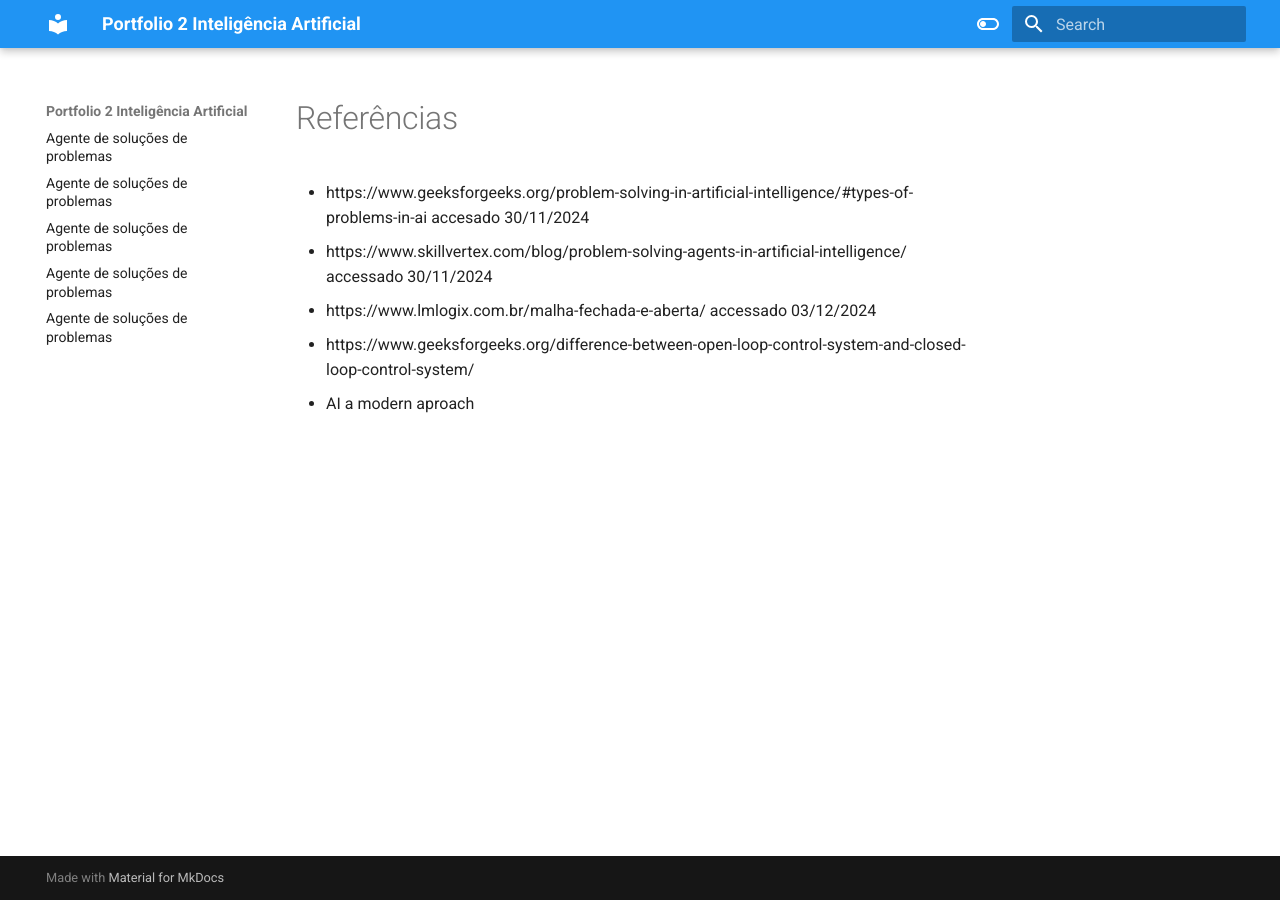
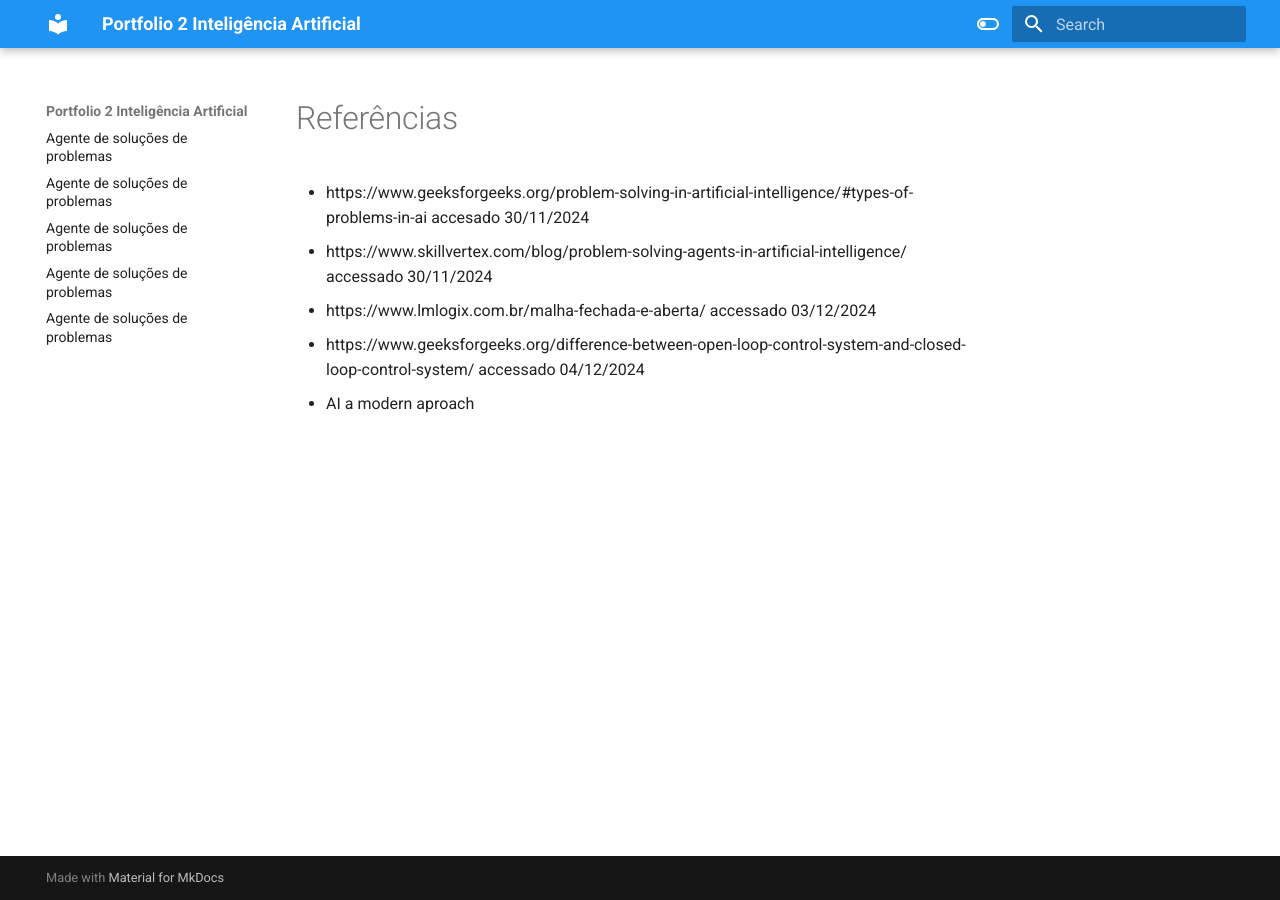
Before and after one commit to sebazac332/Portfolio_2IA, an MkDocs documentation site: the page built from docs/references.md, in a window 1280 px wide. Built offline with MkDocs 1.6.1 and Material for MkDocs 9.7.7, drawn with Linux system fonts in a browser that asks for light colours.

Commit message:
finished with part b - add images later

```diff
--- a/docs/references.md
+++ b/docs/references.md
@@ -3,5 +3,5 @@
 - https://www.geeksforgeeks.org/problem-solving-in-artificial-intelligence/#types-of-problems-in-ai accesado 30/11/2024
 - https://www.skillvertex.com/blog/problem-solving-agents-in-artificial-intelligence/ accessado 30/11/2024
 - https://www.lmlogix.com.br/malha-fechada-e-aberta/ accessado 03/12/2024
-- https://www.geeksforgeeks.org/difference-between-open-loop-control-system-and-closed-loop-control-system/
+- https://www.geeksforgeeks.org/difference-between-open-loop-control-system-and-closed-loop-control-system/ accessado 04/12/2024
 - AI a modern aproach
```
